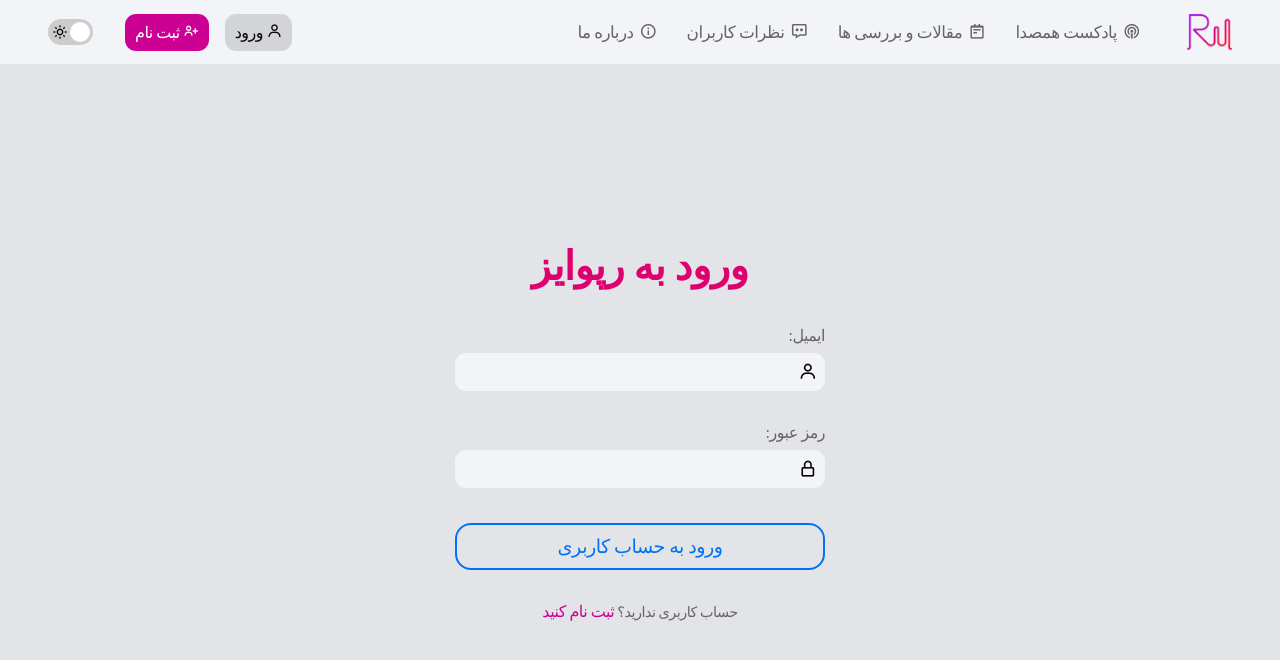
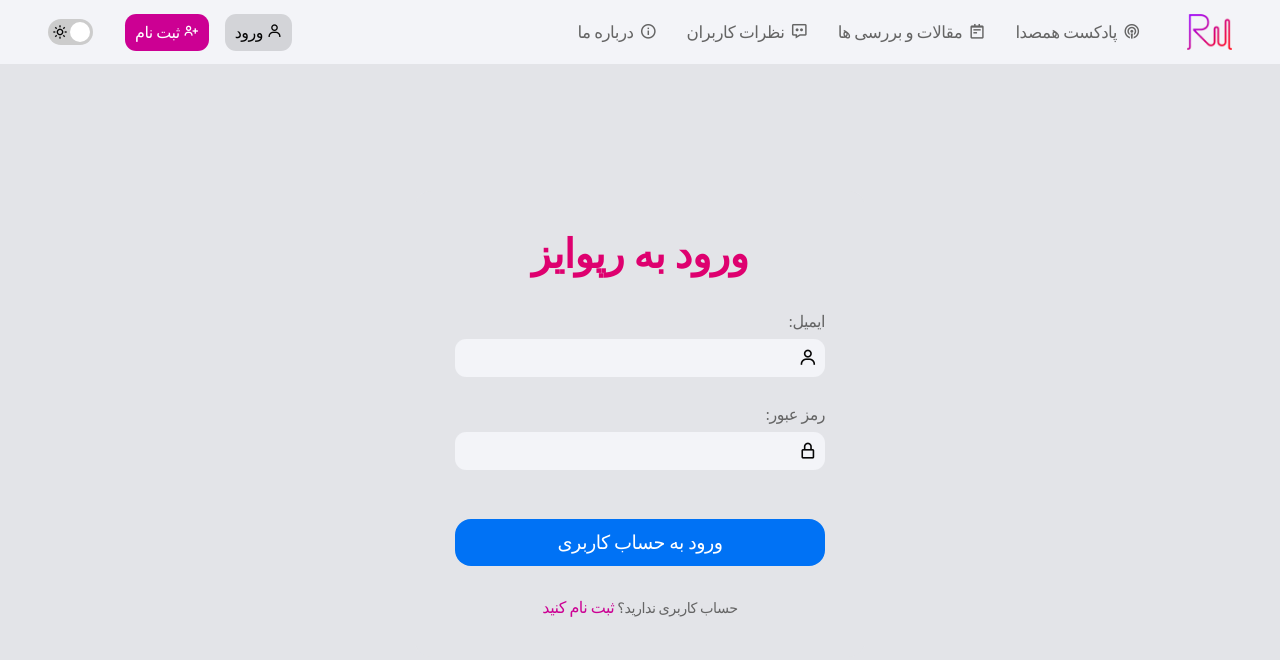
Before and after one commit to Mohammadhcr/rapwvise-demo, a React (Create React App) app: page /login in a window 1280 px wide. Shown: the top 660 px of the page. Built offline with nearby package versions, Linux system fonts and the light colour scheme; a web font is replaced by a local one.

Commit message:
some improvements

```diff
--- a/src/pages/Article.js
+++ b/src/pages/Article.js
@@ -2,7 +2,6 @@
 import { useParams } from 'react-router-dom';
 
 import { articleDB } from '../database/articleDB'
-
 import styled from 'styled-components';
 import styles from '../styles/Article.module.scss';
 
--- a/src/pages/Podcast.js
+++ b/src/pages/Podcast.js
@@ -2,7 +2,6 @@
 import { useParams } from 'react-router-dom';
 
 import { hamsedaDB } from '../database/hamsedaDB';
-
 import styled from 'styled-components';
 import styles from '../styles/Podcast.module.scss';
 
--- a/src/styles/Comment.module.scss
+++ b/src/styles/Comment.module.scss
@@ -90,6 +90,7 @@
 
     h2{
         font-family: "IRANSansX600";
+        color: var(--color1);
         font-size: 1.5em;
         padding-bottom: 0.5rem;
     }
--- a/src/styles/Login.module.scss
+++ b/src/styles/Login.module.scss
@@ -4,7 +4,7 @@
     width: 100%;
     min-height: 100vh;
     display: flex;
-    padding-top: 4rem;
+    padding-top: 3rem;
     justify-content: center;
     align-items: center;
     background: var(--color5);
@@ -35,7 +35,7 @@
     .input{
         display: flex;
         flex-direction: column;
-        margin: 1rem 0;
+        margin: 14px 0;
 
         .placeholder{
             font-size: 1rem;
@@ -74,11 +74,12 @@
 
 .submit button{
     width: 100%;
-    padding: 10px 0;
+    padding: 12px 0;
+    margin: 1rem 0 2rem;
     font-size: 1.2rem;
-    background: var(--color5);
-    border: 2px solid var(--color8);
-    color: var(--color8);
+    border: none;
+    background: var(--color8);
+    color: #fff;
     cursor: pointer;
     transition: all 0.2s;
     font-family: "IRANSansX400";
@@ -86,17 +87,11 @@
     align-items: center;
     justify-content: center;
     border-radius: 1rem;
-
-    &:hover{
-        background: var(--color8);
-        color: #fff;
-    }
 }
 
 .options{
     // border-top: 2px solid var(--color7);
     text-align: center;
-    padding-top: 2rem;
     // margin: 1.8rem 1rem;
 
 
@@ -149,10 +144,6 @@
         background: var(--color5);
     }
 
-    .title h1{
-        font-size: 2.2rem;
-    }
-
     .login{
         width: 100%;
         padding: 1.5rem 1rem;
--- a/src/styles/Navbar.module.scss
+++ b/src/styles/Navbar.module.scss
@@ -316,7 +316,6 @@
         position: fixed;
         z-index: 80;
         background: rgba(0, 0, 0, 40%);
-        transition: all 0.3s;
     }
 
     .hamburgerMenu{
@@ -343,7 +342,6 @@
         position: fixed;
         z-index: 80;
         background: rgba(0, 0, 0, 40%);
-        transition: all 0.3s;
     }
 
     .hamburgerMenu{
@@ -374,7 +372,6 @@
         position: fixed;
         z-index: 80;
         background: rgba(0, 0, 0, 40%);
-        transition: all 0.3s;
     }
 
     .hamburgerMenu{
@@ -405,7 +402,6 @@
         position: fixed;
         z-index: 80;
         background: rgba(0, 0, 0, 40%);
-        transition: all 0.3s;
     }
 
     .hamburgerMenu{
--- a/src/styles/Podcast.module.scss
+++ b/src/styles/Podcast.module.scss
@@ -86,33 +86,18 @@
     padding: 1.5rem 0;
 
     .soundCloud{
-        color: #ff3300;
-        border: 2px solid #ff3300;
-
-        &:hover{
-            background: #ff3300;
-            color: #fff;
-        }
+        color: #fff;
+        background: #ff3300;
     }
 
     .spotify{
-        color: #1DB954;
-        border: 2px solid #1DB954;
-
-        &:hover{
-            background: #1DB954;
-            color: #fff;
-        }
+        color: #fff;
+        background: #1DB954;
     }
 
     .applePod{
-        color: #B150E2;
-        border: 2px solid #B150E2;
-
-        &:hover{
-            background: #B150E2;
-            color: #fff;
-        }
+        color: #fff;
+        background: #9c36d7;
     }
 
     a{
--- a/src/styles/Signup.module.scss
+++ b/src/styles/Signup.module.scss
@@ -37,7 +37,7 @@
     .input{
         display: flex;
         flex-direction: column;
-        margin: 1rem 0;
+        margin: 14px 0;
 
         .placeholder{
             font-size: 1rem;
@@ -84,11 +84,12 @@
 
 .submit button{
     width: 100%;
-    padding: 10px 0;
+    padding: 12px 0;
+    margin: 1rem 0 2rem;
     font-size: 1.2rem;
-    background: var(--color5);
-    border: 2px solid var(--color8);
-    color: var(--color8);
+    background: var(--color8);
+    color: #fff;
+    border: none;
     cursor: pointer;
     transition: all 0.2s;
     font-family: "IRANSansX400";
@@ -96,11 +97,6 @@
     align-items: center;
     justify-content: center;
     border-radius: 1rem;
-
-    &:hover{
-        background: var(--color8);
-        color: #fff;
-    }
 }
 
 .leftSide{
@@ -118,7 +114,7 @@
 
 .options{
     text-align: center;
-    padding-top: 2rem;
+    // padding-top: 2rem;
 
     p{
         color: var(--color2);
@@ -207,7 +203,7 @@
 @media screen and (min-width: 120px) and (max-width: 480px){
 
     .title h1{
-        font-size: 2.2rem;
+        font-size: 2.3rem;
     }
 
     .signup{
```
Also changed, not shown: public/manifest.json, src/pages/AboutUs.js (indentation only).
